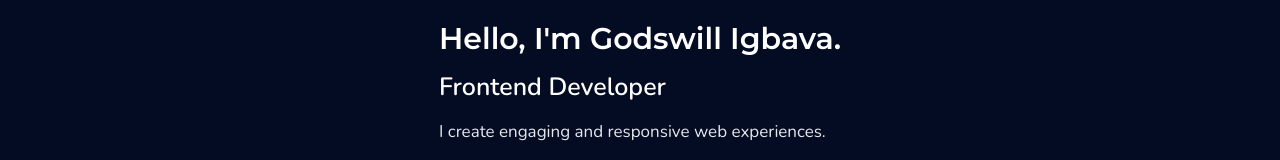
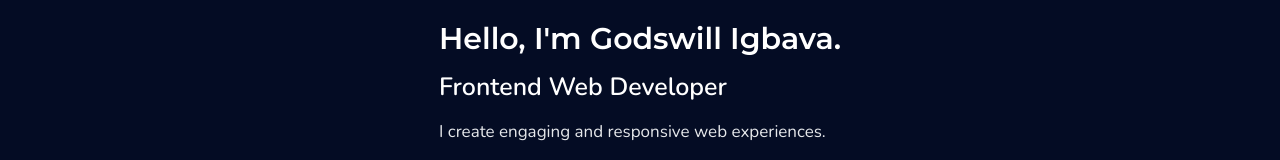
Before and after one commit to Yole-dev/yole_portfolio, a React (Create React App) app: page / in a window 1280 px wide. Shown: the part 156-316 px from the top of the page. Built offline with nearby package versions, Linux system fonts and the light colour scheme.

Commit message:
corrected my job title

```diff
--- a/public/index.html
+++ b/public/index.html
@@ -21,7 +21,7 @@
       work correctly both with client-side routing and a non-root public URL.
       Learn how to configure a non-root public URL by running `npm run build`.
     -->
-    <title>Igbava Godswill</title>
+    <title>Godswill Igbava | Frontend Web Developer</title>
 
     <link
       rel="stylesheet"
--- a/src/App.js
+++ b/src/App.js
@@ -30,7 +30,7 @@ function Header() {
 
       <div className="intro-text">
         <p>Hello, I'm Godswill Igbava.</p>
-        <p>Frontend Developer</p>
+        <p>Frontend Web Developer</p>
 
         <p>I create engaging and responsive web experiences.</p>
       </div>
```
